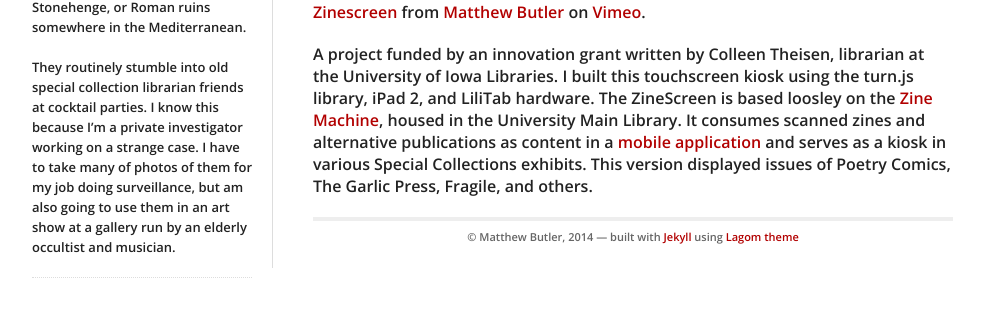
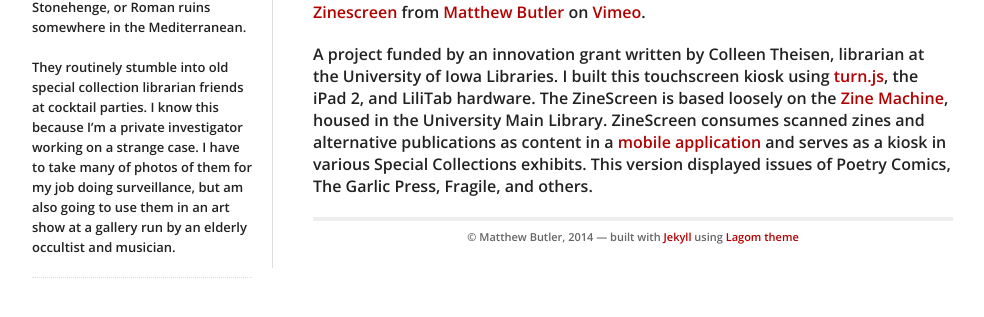
Before and after one commit to mbutler/mbutler.github.io, a Jekyll site: the page built from _posts/2013-06-03-Zinescreen.md, in a window 1280 px wide, cut to the strip 490-907 px from the top of the page. Shown: the top 317 px of the strip, without its empty margins (138-1122 px from the left). Built offline with Jekyll 4.4.1, drawn with Linux system fonts in a browser that asks for light colours; nearby versions of some CDN libraries.

Commit message:
spelling fix and link

```diff
--- a/_posts/2013-06-03-Zinescreen.md
+++ b/_posts/2013-06-03-Zinescreen.md
@@ -8,7 +8,8 @@
 ---
 <iframe src="//player.vimeo.com/video/76443614" width="500" height="368" frameborder="0" webkitallowfullscreen mozallowfullscreen allowfullscreen></iframe> <p><a href="http://vimeo.com/76443614">Zinescreen</a> from <a href="http://vimeo.com/mbutler">Matthew Butler</a> on <a href="https://vimeo.com">Vimeo</a>.</p>
 
-A project funded by an innovation grant written by Colleen Theisen, librarian at the University of Iowa Libraries. I built this touchscreen kiosk using the turn.js library, iPad 2, and LiliTab hardware. The ZineScreen is based loosley on the [Zine Machine], housed in the University Main Library. It consumes scanned zines and alternative publications as content in a [mobile application] and serves as a kiosk in various Special Collections exhibits. This version displayed issues of Poetry Comics, The Garlic Press, Fragile, and others.
+A project funded by an innovation grant written by Colleen Theisen, librarian at the University of Iowa Libraries. I built this touchscreen kiosk using [turn.js], the iPad 2, and LiliTab hardware. The ZineScreen is based loosely on the [Zine Machine], housed in the University Main Library. ZineScreen consumes scanned zines and alternative publications as content in a [mobile application] and serves as a kiosk in various Special Collections exhibits. This version displayed issues of Poetry Comics, The Garlic Press, Fragile, and others.
 
+[turn.js]:http://www.turnjs.com/
 [Zine Machine]:http://www.lib.uiowa.edu/preservation/zine/
 [mobile application]:https://github.com/ui-libraries/zinescreen
```
